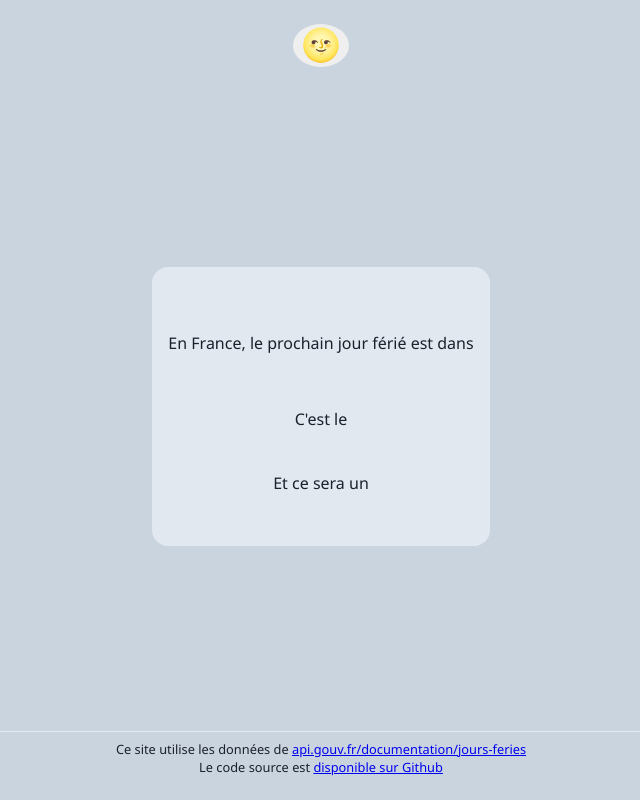
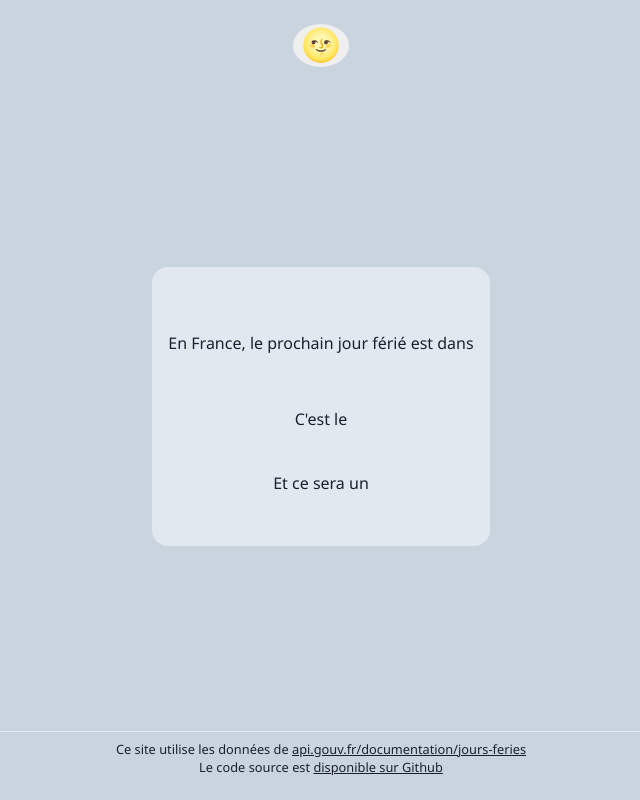
Before and after one commit to floragc-octo/jours-feries, a website built with Parcel: page index.html in a window 1280 px wide. Shown: the whole page, without its empty margins (319-959 px from the left). Built offline with nearby package versions, Linux system fonts and the light colour scheme; no server answers.

Commit message:
feat: update link text color for better contrast ratio

```diff
--- a/styles.css
+++ b/styles.css
@@ -40,6 +40,11 @@ body {
     grid-template-rows: auto 1fr auto;
     row-gap: 0.5rem;
     height: 98vh;
+}
+
+a,
+a:visited {
+    color: var(--text-color);
 }
 
 body main {
```
